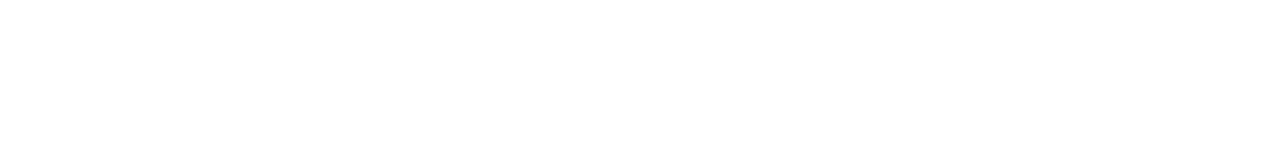
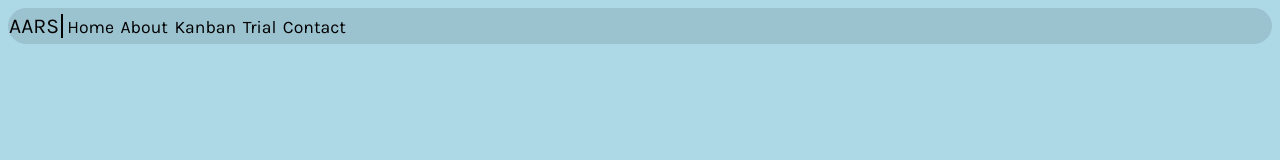
Before and after one commit to Minerals2016/AARS-Website, a plain HTML site: page Index/index.html in a window 1280 px wide. Drawn offline with Linux system fonts and the light colour scheme.

Commit message:
Added: layout(for index.html), nav bar(not finished), more folders for different things

```diff
--- /dev/null
+++ b/Index/Index.css
@@ -0,0 +1,24 @@
+html {
+  background-color: #ADD8E6;
+  font-family: 'Karla', sans-serif;
+}
+.navigation {
+  background-color: #9bc2cf;
+  border: 1px solid #9bc2cf;
+  border-radius: 20px;
+  font-size: 1.1em;
+  padding-top: 5px;
+  padding-bottom: 5px;
+}
+.navigation a {
+  text-decoration: none;
+  color: black;
+  margin-right: 2.3px;
+}
+.navigation #title {
+  display: inline-block;
+  border-right: 2px solid black;
+  padding-right: 2px;
+  font-size: 1.2em;
+  margin: 0;
+}
--- a/Index/index.html
+++ b/Index/index.html
@@ -1 +1,20 @@
-<!-- This is just for first commit -->
+<!-- Location file:///F:/Programming/Combined/Git%20Repositories/AARS%20Website/AARS-Website/Index/index.html -->
+<!DOCTYPE html>
+<html lang="en" dir="ltr">
+  <head>
+    <meta charset="utf-8">
+    <link rel="stylesheet" href="index.css">
+    <link href="https://fonts.googleapis.com/css?family=Karla&display=swap" rel="stylesheet">
+    <title>AARS | Home</title>
+  </head>
+  <body>
+    <nav class="navigation">
+      <p id="title">AARS</p>
+      <a href="index.html" id="active">Home</a>
+      <a href="#">About</a>
+      <a href="#">Kanban</a>
+      <a href="#">Trial</a>
+      <a href="#">Contact</a>
+    </nav>
+  </body>
+</html>
```
Also changed, not shown: 1 other file.
